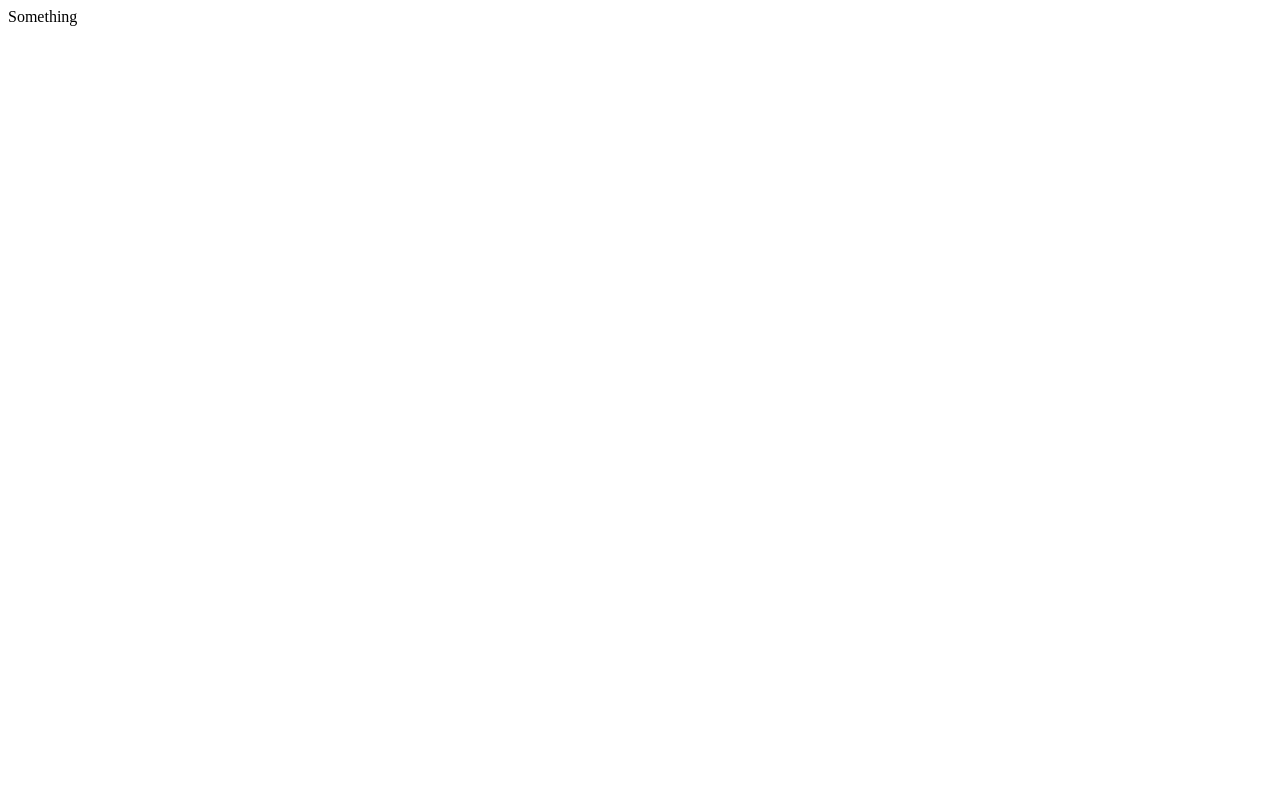
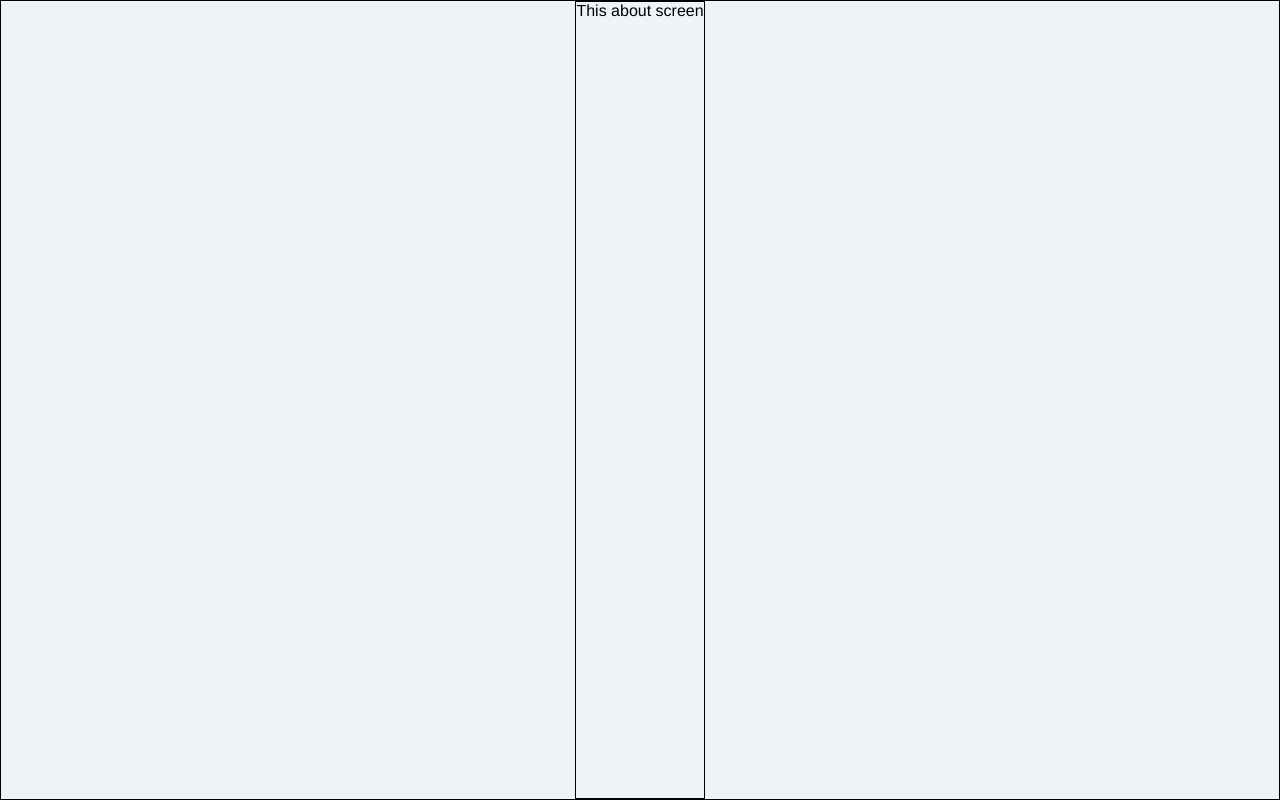
Before and after one commit to Heesu974/movie-app, a React (Create React App) app: page /movie-app/about in a window 1280 px wide. Built offline with nearby package versions, Linux system fonts and the light colour scheme.

Commit message:
react router를 이용한 route 관리, exact의 존재 이유

```diff
--- a/package.json
+++ b/package.json
@@ -8,6 +8,7 @@
     "prop-types": "^15.8.1",
     "react": "^18.2.0",
     "react-dom": "^18.2.0",
+    "react-router-dom": "^6.6.1",
     "react-scripts": "5.0.1",
     "web-vitals": "^2.1.4"
   },
--- a/src/App.js
+++ b/src/App.js
@@ -1,6 +1,23 @@
 import React from "react";
+import { BrowserRouter as Router, Routes, Route } from "react-router-dom";
+import About from "./routes/About";
+import Home from "./routes/Home";
 
 function App() {
-  return <span>Something</span>;
+  return (
+    <Router basename="/movie-app/">
+      <Routes>
+        <Route exact path="/" element={<Home />} />
+        <Route exact path="/about" element={<About />} />
+      </Routes>
+    </Router>
+  );
 }
 export default App;
+
+//라우터란
+// 만약 '/' url을 가기위해서는 Home.js를 연결하고,
+//'/about'을 가기 위해서는 About.js를 연결한다.
+
+//Route안에는 매우 주요한 props가 두 개 들어간다.
+//하나는 렌더링할 스크린이 들어가고, 다른 하나는 뭘 할 것인지 정해준다.
--- a/src/routes/About.js
+++ b/src/routes/About.js
@@ -0,0 +1,7 @@
+import React from "react";
+
+function About() {
+  return <span>This about screen</span>;
+}
+
+export default About;
--- a/src/routes/Home.js
+++ b/src/routes/Home.js
@@ -62,7 +62,7 @@ class Home extends React.Component {
     );
   }
 }
-export default App;
+export default Home;
 
 //setState 의 default 값은 위와 값이 state 객체로 미리 지정할 필요는 없지만, 이렇게 하는 것이 좋은 습관,
 //즉, setState의 argument 자리에서 새롭게 추가가 가능하다.
```
Also changed, not shown: 1 other file (tests, documents, lock files or other folders).
